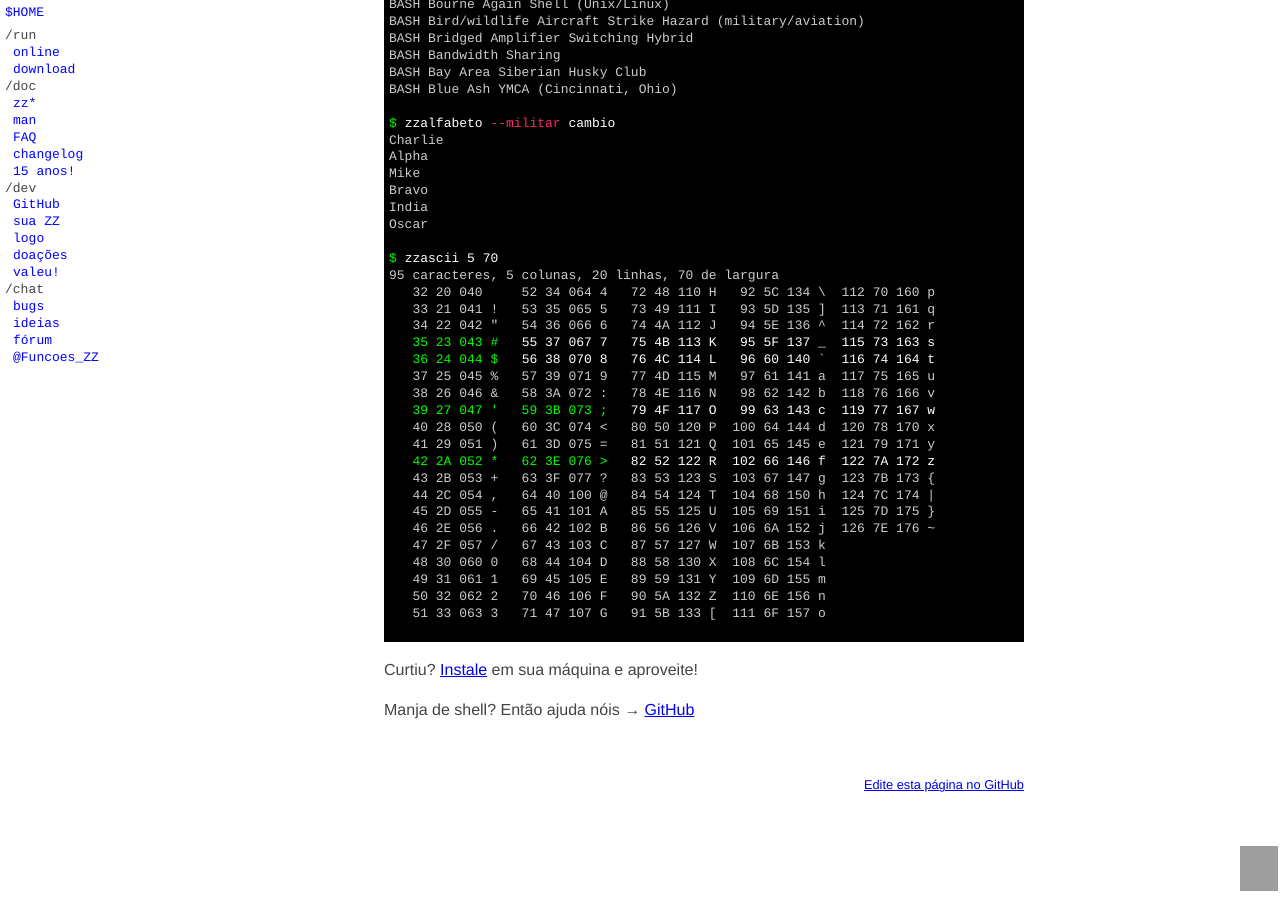
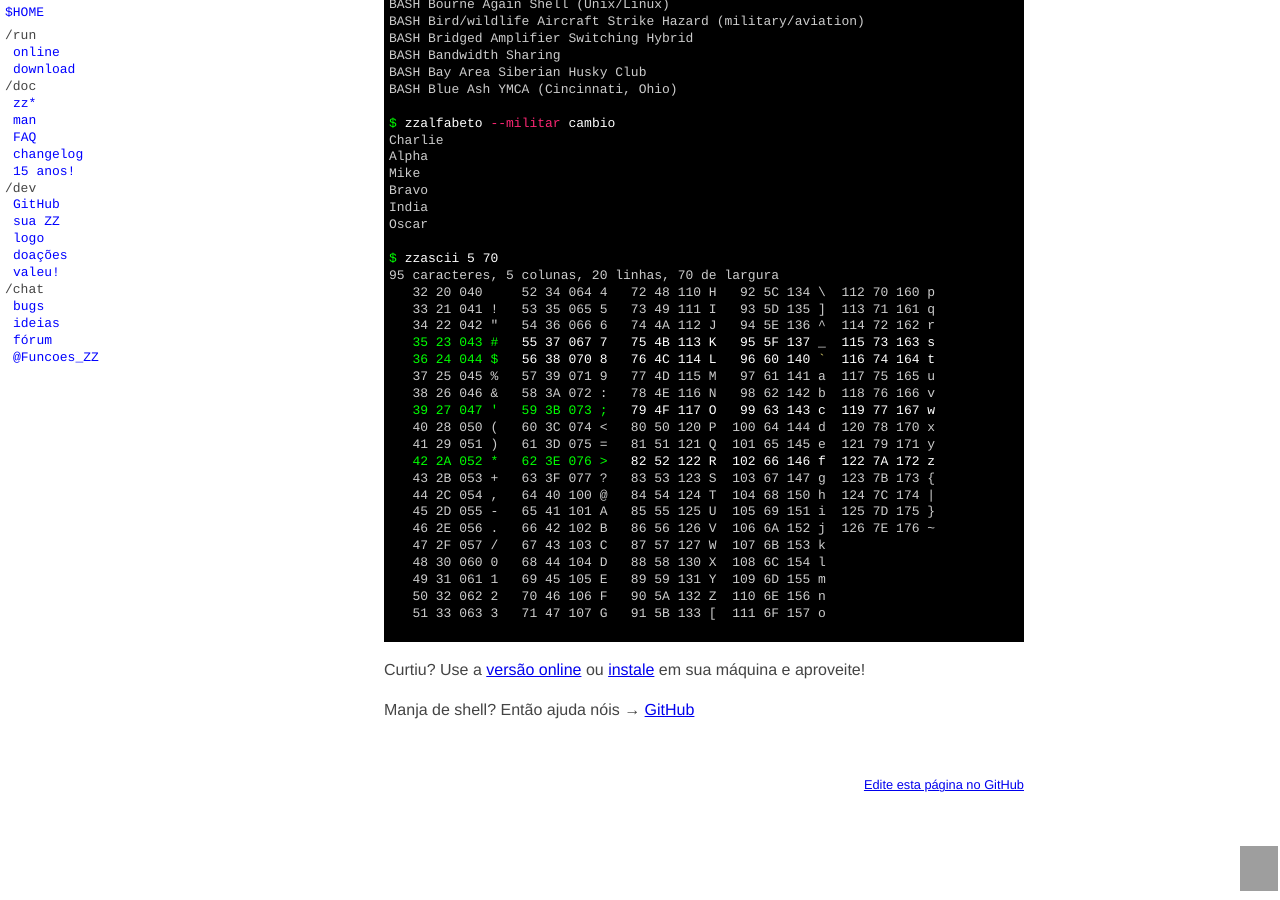
Before and after one commit to funcoeszz/funcoeszz.github.io, a Jekyll site: the page built from index.md, in a window 1280 px wide and 900 px high, scrolled down 17182 px. Built offline with Jekyll 4.4.1, drawn with Linux system fonts in a browser that asks for light colours; Markdown is read by kramdown in place of the engine named in the settings; grey boxes are pictures that could not be loaded.

Commit message:
Adiciona link para versão online no final

````diff
--- a/index.md
+++ b/index.md
@@ -1087,6 +1087,6 @@ $ zzascii 5 70
    51 33 063 3   71 47 107 G   91 5B 133 [  111 6F 157 o
 ```
 
-Curtiu? [Instale](/download/) em sua máquina e aproveite!
+Curtiu? Use a [versão online](/online/) ou [instale](/download/) em sua máquina e aproveite!
 
 Manja de shell? Então ajuda nóis → [GitHub](https://github.com/funcoeszz/funcoeszz)
````
